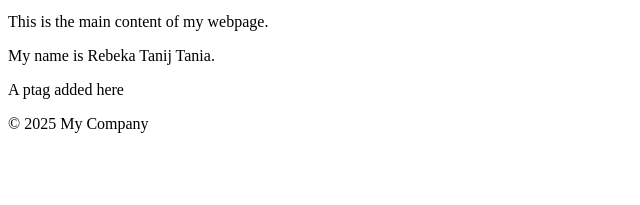
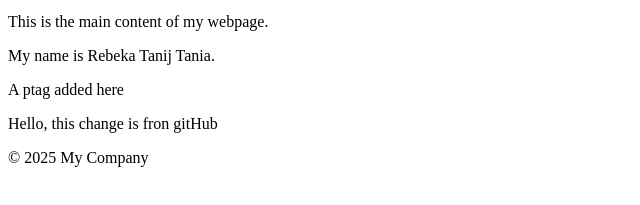
Before and after one commit to Rebeka-Tanij-Tania/First_project, a plain HTML site: page index.html in a window 1280 px wide. Shown: the part 101-306 px from the top of the page, without its empty margins (0-640 px from the left). Drawn offline with Linux system fonts and the light colour scheme.

Commit message:
Update index.html

```diff
--- a/index.html
+++ b/index.html
@@ -15,6 +15,7 @@
         <p>This is the main content of my webpage.</p>
         <p>My name is Rebeka Tanij Tania.</p>
         <p>A ptag added here</p>
+        <p>Hello, this change is fron gitHub</p>
     </main>
 
     <footer>
```
